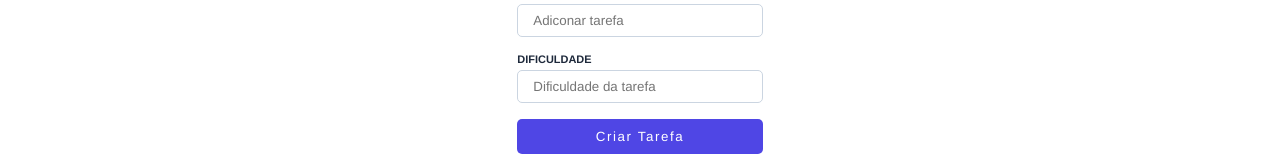
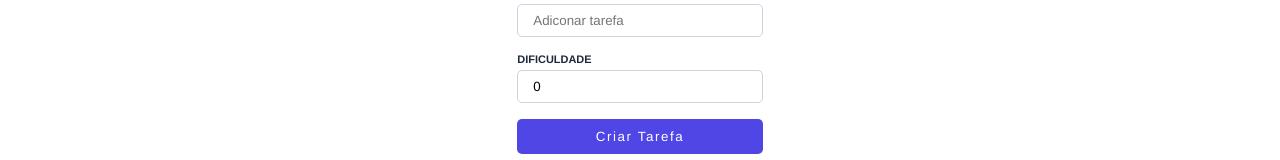
Before and after one commit to leoziondev/ud-ts-react-todo-mb, a React (Create React App) app: page / in a window 1280 px wide. Shown: the part 141-301 px from the top of the page. Built offline with nearby package versions, Linux system fonts and the light colour scheme.

Commit message:
actions form task and add task

```diff
--- a/src/App.tsx
+++ b/src/App.tsx
@@ -1,18 +1,27 @@
-import Footer from "./components/Footer"
-import Header from "./components/Header"
+import { useState } from 'react';
+import { ITask } from './interfaces/Task'
+
+import Header from './components/Header'
+import Footer from './components/Footer'
+import TaskForm from './components/TaskForm'
+import TaskList from './components/TaskList'
 
 import styles from './App.module.css'
-import TaskForm from "./components/TaskForm";
-import TaskList from "./components/TaskList";
 
 const App = () => {
+  const [taskList, setTaskList] = useState<ITask[]>([])
+
   return (
     <div className={styles.bodyWrapper}>
       <Header />
       <main>
         <div>
           <h2>Adicionar nova tarefa</h2>
-          <TaskForm btnText="Criar Tarefa" />
+          <TaskForm
+            btnText="Criar Tarefa"
+            taskList={taskList}
+            setTaskList={setTaskList}
+          />
         </div>
         <div>
           <h2>Minhas tarefas</h2>
--- a/src/components/TaskForm.tsx
+++ b/src/components/TaskForm.tsx
@@ -1,19 +1,62 @@
+import { useState, useEffect, ChangeEvent, FormEvent } from 'react'
+import { ITask } from '../interfaces/Task'
+
 import styles from './TaskForm.module.css'
 
-type Props = {
+interface Props  {
     btnText: string
+    taskList: ITask[]
+    setTaskList?: React.Dispatch<React.SetStateAction<ITask[]>>
 }
 
-const TaskForm = ({btnText}: Props) => {
+const TaskForm = ({btnText, taskList, setTaskList}: Props) => {
+    const [id, setId] = useState<number>(0)
+    const [task, setTask] = useState<string>("")
+    const [difficulty, setDifficulty] = useState<number>(0)
+
+    const handleAddTask = (e: FormEvent<HTMLFormElement>) => {
+        e.preventDefault()
+
+        const id = Math.floor(Math.random() * 1000)
+
+        const newTask: ITask = {id, task, difficulty}
+        setTaskList!([...taskList, newTask])
+
+        setTask("")
+        setDifficulty(0)
+
+        console.log(taskList)
+    }
+
+    const handleChange = (e: ChangeEvent<HTMLInputElement>) => {
+        if (e.target.name === 'task') {
+            setTask(e.target.value)
+        } else {
+            setDifficulty(parseInt(e.target.value))
+        }
+    }
+
     return (
-    <form className={styles.form}>
+        <form onSubmit={handleAddTask} className={styles.form}>
             <div>
                 <label htmlFor="task">Tarefa</label>
-            <input type="text" name="task" placeholder="Adiconar tarefa" />
+                <input
+                    type="text"
+                    name="task"
+                    placeholder="Adiconar tarefa"
+                    onChange={handleChange}
+                    value={task}
+                />
             </div>
             <div>
                 <label htmlFor="difficulty">Dificuldade</label>
-            <input type="text" name="difficulty" placeholder="Dificuldade da tarefa" />
+                <input
+                    type="text"
+                    name="difficulty"
+                    placeholder="Dificuldade da tarefa"
+                    onChange={handleChange}
+                    value={difficulty}
+                />
             </div>
             <input type="submit" value={btnText} />
         </form>
```
Lines whose indentation alone changed are shown as unchanged.
